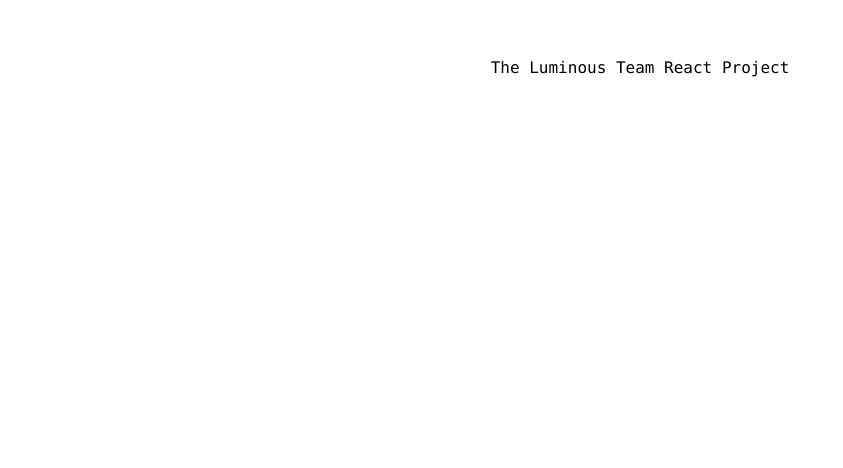
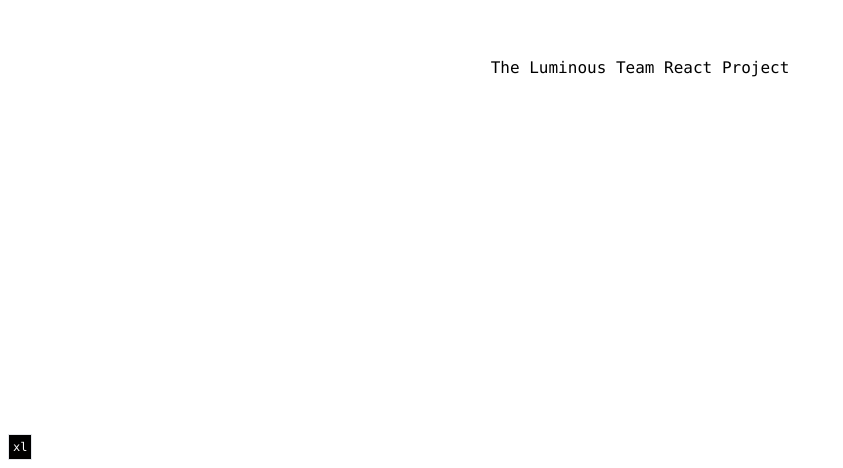
Before and after one commit to academy-react/luminous, a Next.js app: page / in a window 1280 px wide. Shown: the part 332-800 px from the top of the page, without its empty margins (0-843 px from the left). Built offline with nearby package versions, Linux system fonts and the light colour scheme.

Commit message:
chore: tailwind indicator

```diff
--- a/src/app/layout.tsx
+++ b/src/app/layout.tsx
@@ -1,6 +1,8 @@
 import "@/styles/globals.css";
 
 import { type Metadata } from "next";
+
+import TailwindIndicator from "@/components/utils/tailwind-indicator";
 
 export const metadata: Metadata = {
   title: "Luminous",
@@ -13,7 +15,10 @@ export const metadata: Metadata = {
 const RootLayout = ({ children }: { children: React.ReactNode }) => {
   return (
     <html lang="en">
-      <body className="h-screen min-h-screen">{children}</body>
+      <body className="h-screen min-h-screen">
+        {children}
+        <TailwindIndicator />
+      </body>
     </html>
   );
 };
--- /dev/null
+++ b/src/components/utils/tailwind-indicator.tsx
@@ -0,0 +1,18 @@
+const TailwindIndicator = () => {
+  if (process.env.NODE_ENV === "production") return null;
+
+  return (
+    <div className="fixed bottom-2 left-2 z-50 flex items-center justify-center border bg-black px-1 text-center font-mono text-xs text-white dark:bg-white dark:text-black xxs:py-1">
+      <div className="block xxs:hidden">—</div>
+      <div className="hidden xxs:block xs:hidden">xxs</div>
+      <div className="hidden xs:block sm:hidden">xs</div>
+      <div className="hidden sm:block md:hidden">sm</div>
+      <div className="hidden md:block lg:hidden">md</div>
+      <div className="hidden lg:block xl:hidden">lg</div>
+      <div className="hidden xl:block 2xl:hidden">xl</div>
+      <div className="hidden 2xl:block">2xl</div>
+    </div>
+  );
+};
+
+export default TailwindIndicator;
--- a/tailwind.config.ts
+++ b/tailwind.config.ts
@@ -1,8 +1,15 @@
-import type { Config } from "tailwindcss";
+import { type Config } from "tailwindcss";
 
 const config: Config = {
   content: ["./src/**/*.{js,ts,jsx,tsx}"],
-  theme: {},
+  theme: {
+    extend: {
+      screens: {
+        xs: "480px",
+        xxs: "350px",
+      },
+    },
+  },
   plugins: [],
 };
 
```
